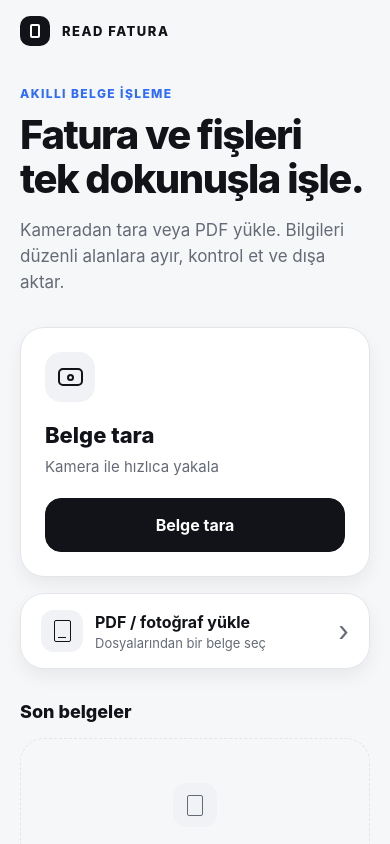
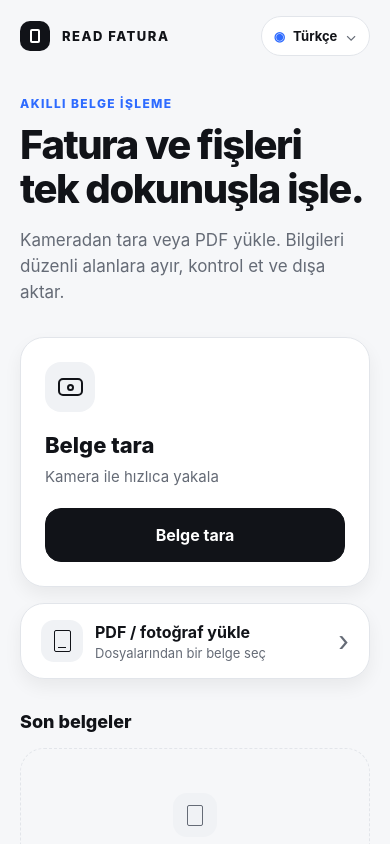
Before and after one commit to ysnkyrr/read-pdf, a React Native app: screen /Home in a window 390 px wide. Built offline with nearby package versions, Linux system fonts and the light colour scheme.

Commit message:
Expose language selector on home screen

```diff
--- a/src/features/home/HomeScreen.tsx
+++ b/src/features/home/HomeScreen.tsx
@@ -4,6 +4,7 @@ import { ScrollView, StyleSheet, View } from 'react-native';
 import { SafeAreaView } from 'react-native-safe-area-context';
 import { useTranslation } from 'react-i18next';
 
+import { LanguagePicker } from '../../i18n/LanguagePicker';
 import { MoonButton } from '../../moonlinea/components/MoonButton';
 import { MoonCard } from '../../moonlinea/components/MoonCard';
 import { MoonText } from '../../moonlinea/components/MoonText';
@@ -38,10 +39,13 @@ export function HomeScreen({ navigation }: Props) {
     <SafeAreaView style={styles.safeArea} edges={['top', 'left', 'right']}>
       <ScrollView contentContainerStyle={styles.content} showsVerticalScrollIndicator={false}>
         <View style={styles.brandRow}>
-          <View style={styles.mark} accessibilityElementsHidden>
-            <View style={styles.markInner} />
+          <View style={styles.brandIdentity}>
+            <View style={styles.mark} accessibilityElementsHidden>
+              <View style={styles.markInner} />
+            </View>
+            <MoonText style={styles.brand}>READ FATURA</MoonText>
           </View>
-          <MoonText style={styles.brand}>READ FATURA</MoonText>
+          <LanguagePicker />
         </View>
 
         <View style={styles.hero}>
@@ -103,7 +107,14 @@ const styles = StyleSheet.create({
     paddingTop: moonSpacing[4],
     paddingBottom: moonSpacing[12],
   },
-  brandRow: { flexDirection: 'row', alignItems: 'center', gap: moonSpacing[3], marginBottom: moonSpacing[10] },
+  brandRow: {
+    flexDirection: 'row',
+    alignItems: 'center',
+    justifyContent: 'space-between',
+    gap: moonSpacing[3],
+    marginBottom: moonSpacing[10],
+  },
+  brandIdentity: { flexDirection: 'row', alignItems: 'center', gap: moonSpacing[3], flexShrink: 1 },
   mark: { width: 30, height: 30, borderRadius: 10, backgroundColor: moonColors.textPrimary, alignItems: 'center', justifyContent: 'center' },
   markInner: { width: 10, height: 14, borderWidth: 2, borderColor: moonColors.primaryText, borderRadius: 2 },
   brand: { color: moonColors.textPrimary, fontSize: 13, fontWeight: '800', letterSpacing: 1.5 },
```
